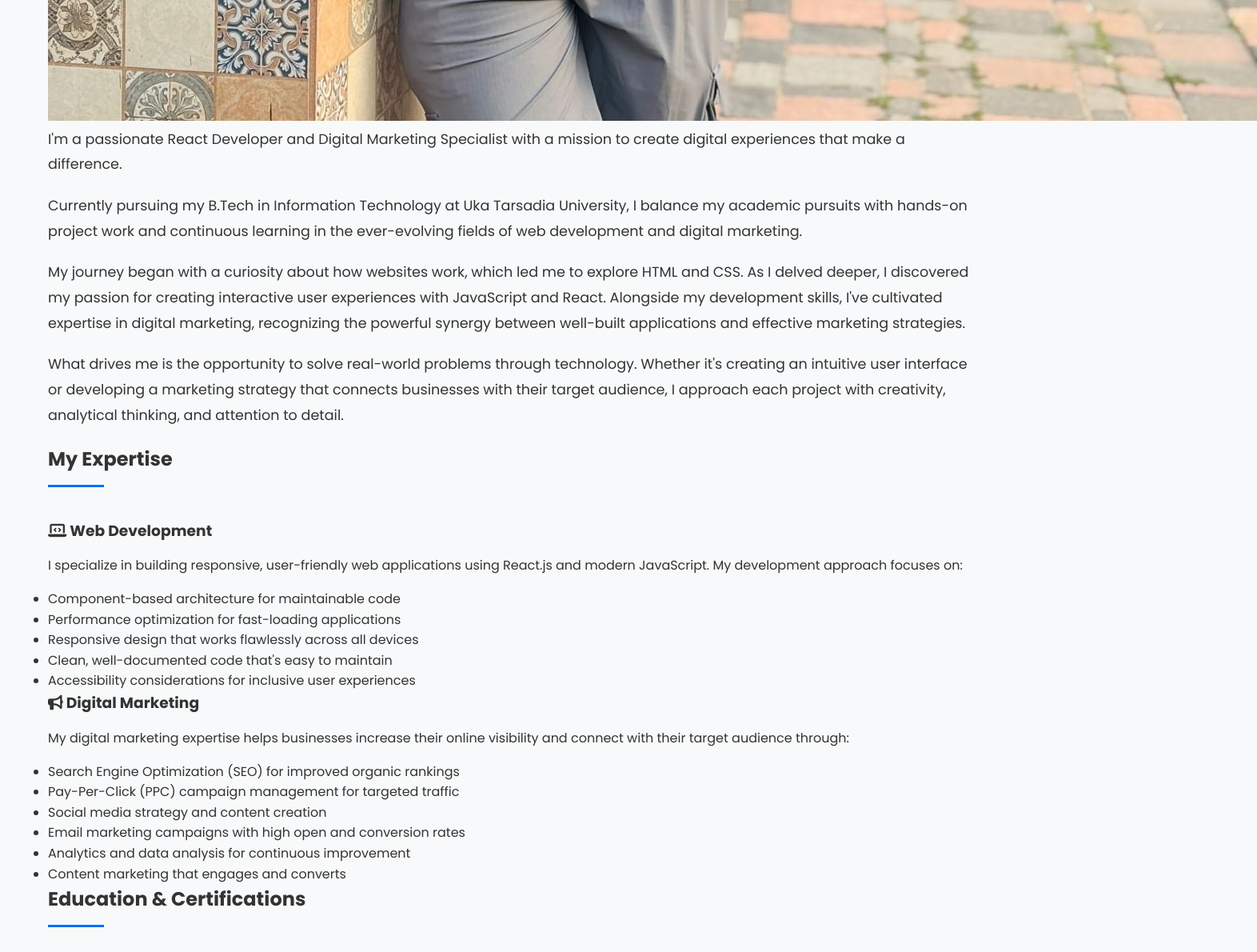
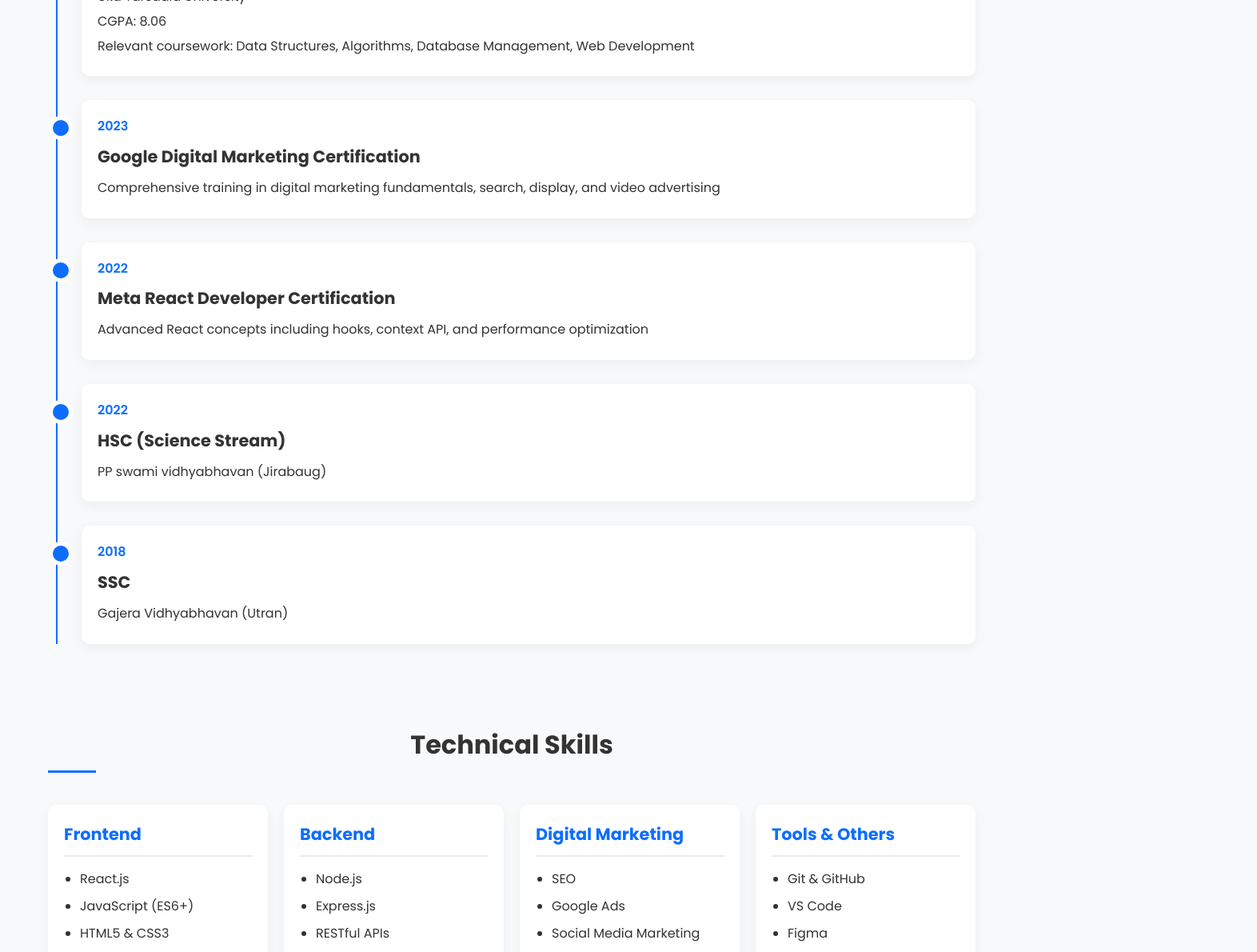
Before and after one commit to openheimer9/portfolio, a React (Create React App) app: page /about in a window 1280 px wide. Shown: the part 1610-2800 px from the top of the page at 80% size, 1572 px wide, since content can reach past the window. Built offline with nearby package versions, Linux system fonts and the light colour scheme.

Commit message:
Update About.css

```diff
--- a/src/styles/About.css
+++ b/src/styles/About.css
@@ -11,14 +11,37 @@
   color: #0d6efd;
 }
 
-.about-content {
+/* New and improved about intro section */
+.about-intro {
   display: flex;
-  flex-direction: column;
-  gap: 40px;
+  align-items: flex-start;
+  gap: 30px;
+  margin-bottom: 40px;
+}
+
+.about-image {
+  flex-shrink: 0;
+  display: flex;
+  justify-content: center;
+}
+
+.about-image img {
+  width: 300px;
+  height: 300px;
+  object-fit: cover;
+  border-radius: 50%;
+  box-shadow: 0 4px 10px rgba(0, 0, 0, 0.2);
 }
 
 .about-text {
   flex: 1;
+}
+
+.about-text .lead {
+  font-size: 1.3rem;
+  font-weight: 500;
+  margin-bottom: 20px;
+  color: #0d6efd;
 }
 
 .about-text p {
@@ -27,67 +50,305 @@
   margin-bottom: 20px;
 }
 
-.about-text h2 {
-  font-size: 1.8rem;
-  margin: 30px 0 20px;
-  color: #333;
-  border-bottom: 2px solid #0d6efd;
-  padding-bottom: 10px;
-  display: inline-block;
+/* Expertise section */
+.expertise-section {
+  margin-bottom: 50px;
 }
 
-.education {
+.section-header {
+  font-size: 2rem;
   margin-bottom: 30px;
+  color: #333;
+  position: relative;
+  padding-bottom: 10px;
 }
 
-.education-item {
-  margin-bottom: 20px;
+.section-header::after {
+  content: '';
+  position: absolute;
+  bottom: 0;
+  left: 0;
+  width: 60px;
+  height: 3px;
+  background-color: #0d6efd;
+}
+
+.expertise-areas {
+  display: grid;
+  grid-template-columns: repeat(auto-fit, minmax(300px, 1fr));
+  gap: 30px;
+}
+
+.expertise-area {
+  background-color: white;
+  padding: 25px;
+  border-radius: 10px;
+  box-shadow: 0 5px 15px rgba(0, 0, 0, 0.05);
+  transition: transform 0.3s ease, box-shadow 0.3s ease;
+}
+
+.expertise-area:hover {
+  transform: translateY(-5px);
+  box-shadow: 0 15px 30px rgba(0, 0, 0, 0.1);
+}
+
+.expertise-area h3 {
+  font-size: 1.4rem;
+  margin-bottom: 15px;
+  color: #0d6efd;
+  display: flex;
+  align-items: center;
+  gap: 10px;
+}
+
+.expertise-area p {
+  margin-bottom: 15px;
+  line-height: 1.6;
+}
+
+.expertise-area ul {
+  padding-left: 20px;
+}
+
+.expertise-area li {
+  margin-bottom: 8px;
+  line-height: 1.6;
+}
+
+/* Education section */
+.education-section {
+  margin-bottom: 50px;
+}
+
+.timeline {
+  position: relative;
+  padding-left: 30px;
+  margin-left: 10px;
+  border-left: 2px solid #0d6efd;
+}
+
+.timeline-item {
+  position: relative;
+  margin-bottom: 30px;
   padding: 20px;
   background-color: white;
   border-radius: 10px;
   box-shadow: 0 5px 15px rgba(0, 0, 0, 0.05);
 }
 
-.education-item h3 {
-  font-size: 1.3rem;
-  color: #0d6efd;
-  margin-bottom: 10px;
+.timeline-item::before {
+  content: '';
+  position: absolute;
+  left: -41px;
+  top: 20px;
+  width: 20px;
+  height: 20px;
+  border-radius: 50%;
+  background: #0d6efd;
+  border: 5px solid white;
 }
 
-.education-item p {
+.timeline-date {
+  font-weight: 600;
+  color: #0d6efd;
+  margin-bottom: 8px;
+}
+
+.timeline-item h3 {
+  font-size: 1.3rem;
+  margin-bottom: 10px;
+  color: #333;
+}
+
+.timeline-item p {
   margin-bottom: 5px;
-  font-size: 1rem;
+  line-height: 1.6;
+}
+
+/* Skills section */
+.skills-section {
+  margin-bottom: 50px;
+}
+
+.skills-grid {
+  display: grid;
+  grid-template-columns: repeat(auto-fit, minmax(250px, 1fr));
+  gap: 20px;
+}
+
+.skill-category {
+  background-color: white;
+  padding: 20px;
+  border-radius: 10px;
+  box-shadow: 0 5px 15px rgba(0, 0, 0, 0.05);
+}
+
+.skill-category h3 {
+  font-size: 1.3rem;
+  margin-bottom: 15px;
+  color: #0d6efd;
+  padding-bottom: 10px;
+  border-bottom: 2px solid #e9ecef;
+}
+
+.skill-category ul {
+  padding-left: 20px;
+}
+
+.skill-category li {
+  margin-bottom: 8px;
+  line-height: 1.6;
+}
+
+/* Interests section */
+.interests-section {
+  margin-bottom: 50px;
+}
+
+.interests-list {
+  list-style-type: none;
+  padding: 0;
+}
+
+.interests-list li {
+  display: flex;
+  align-items: center;
+  gap: 15px;
+  margin-bottom: 15px;
+  padding: 15px;
+  background-color: white;
+  border-radius: 10px;
+  box-shadow: 0 5px 15px rgba(0, 0, 0, 0.05);
+}
+
+.interests-list i {
+  font-size: 1.5rem;
+  color: #0d6efd;
+  width: 40px;
+  height: 40px;
+  display: flex;
+  align-items: center;
+  justify-content: center;
+  background-color: rgba(13, 110, 253, 0.1);
+  border-radius: 50%;
+}
+
+/* Languages section */
+.languages-section {
+  margin-bottom: 30px;
 }
 
 .languages-list {
-  list-style-type: none;
   display: flex;
   flex-wrap: wrap;
-  gap: 20px;
+  gap: 15px;
+  list-style-type: none;
+  padding: 0;
 }
 
 .languages-list li {
   background-color: #0d6efd;
   color: white;
-  padding: 8px 16px;
-  border-radius: 20px;
+  padding: 10px 20px;
+  border-radius: 30px;
   font-weight: 500;
 }
 
+/* Media queries for responsive design */
+@media screen and (max-width: 992px) {
+  .about-intro {
+    flex-direction: column;
+    align-items: center;
+    text-align: center;
+  }
+
+  .about-image {
+    margin-bottom: 30px;
+  }
+
+  .section-header::after {
+    left: 50%;
+    transform: translateX(-50%);
+  }
+
+  .section-header {
+    text-align: center;
+  }
+}
+
 @media screen and (max-width: 768px) {
-  .about-content {
-    flex-direction: column;
+  .about-container {
+    padding: 30px 15px;
+  }
+
+  .about-container h1 {
+    font-size: 2rem;
+    margin-bottom: 30px;
+  }
+
+  .about-image img {
+    width: 220px;
+    height: 220px;
+  }
+
+  .about-text .lead {
+    font-size: 1.2rem;
   }
 
   .about-text p {
     font-size: 1rem;
+    line-height: 1.6;
   }
 
-  .about-text h2 {
-    font-size: 1.5rem;
+  .section-header {
+    font-size: 1.6rem;
+    margin-bottom: 25px;
   }
 
-  .education-item h3 {
+  .expertise-area {
+    padding: 20px;
+  }
+
+  .expertise-area h3 {
+    font-size: 1.3rem;
+  }
+
+  .timeline-item {
+    padding: 15px;
+  }
+
+  .timeline-item h3 {
     font-size: 1.2rem;
   }
+
+  .skills-grid {
+    grid-template-columns: 1fr;
+  }
+
+  .interests-list li {
+    padding: 12px;
+  }
 }
+
+/* Dark mode compatibility */
+body.dark-theme .expertise-area,
+body.dark-theme .timeline-item,
+body.dark-theme .skill-category,
+body.dark-theme .interests-list li {
+  background-color: #1e1e1e;
+  color: #f8f9fa;
+}
+
+body.dark-theme .timeline-item::before {
+  border-color: #121212;
+}
+
+body.dark-theme .section-header,
+body.dark-theme .timeline-item h3,
+body.dark-theme .skill-category h3 {
+  color: #f8f9fa;
+}
+
+body.dark-theme .skill-category h3 {
+  border-bottom-color: #333;
+}
```
